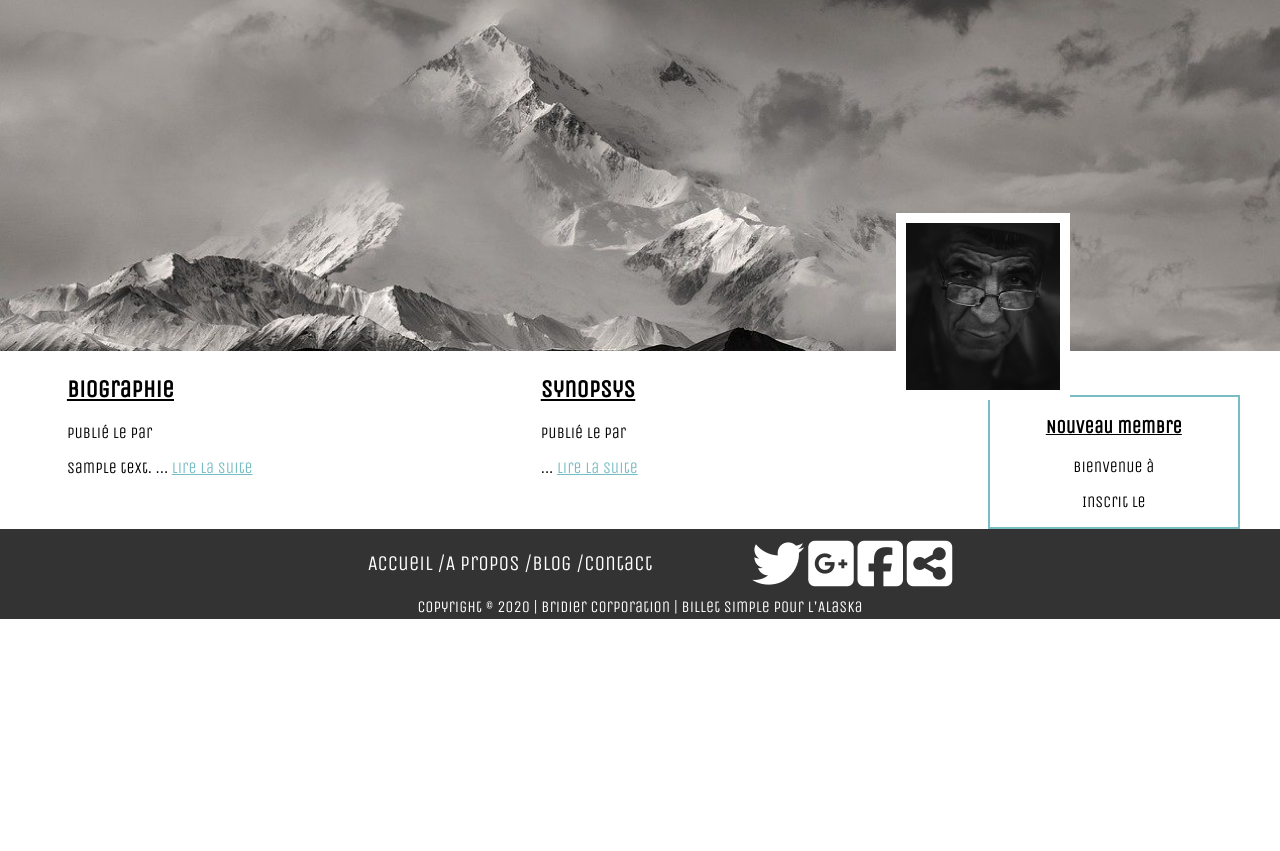
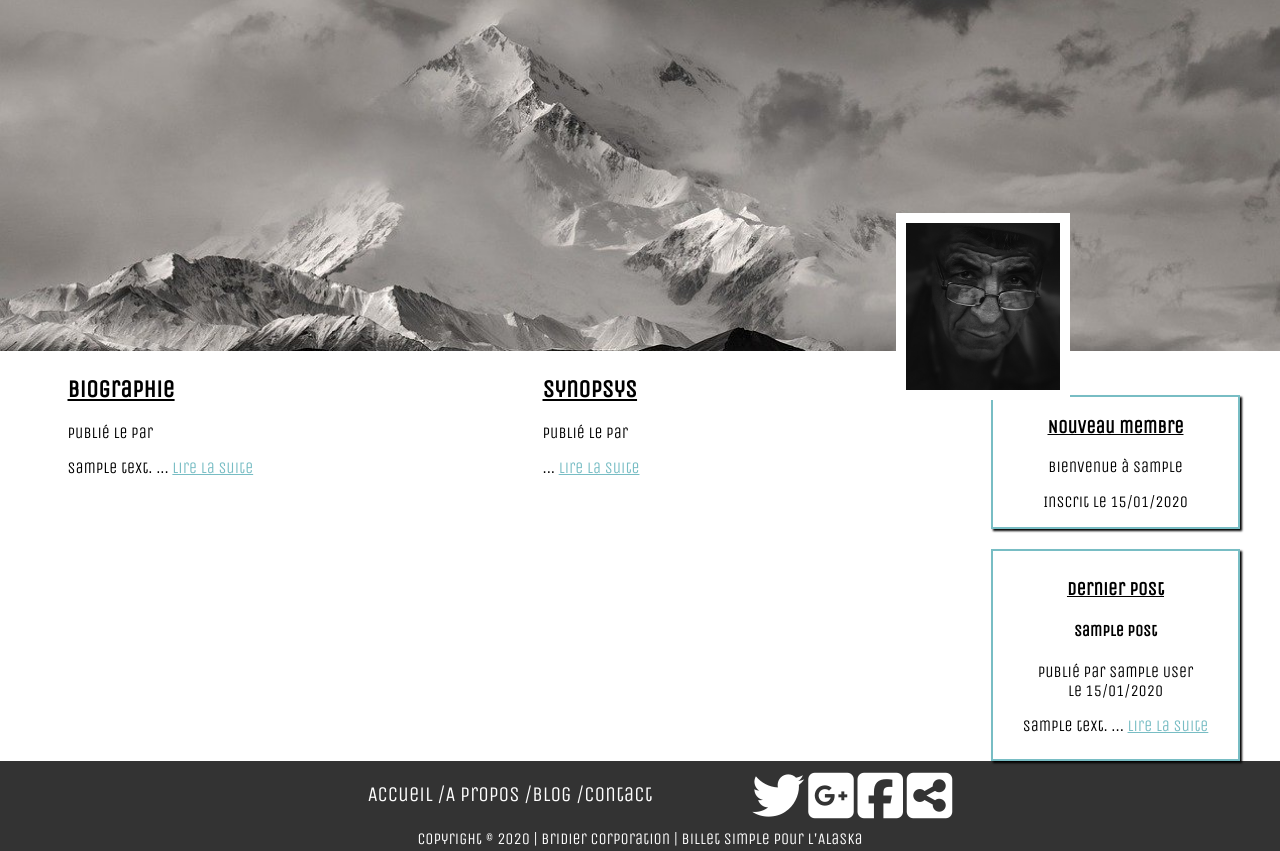
Before and after one commit to erwan300313/Blog_Jean_Forteroche, a PHP site: page / in a window 1280 px wide. Shown: the part 230-1081 px from the top of the page. Before the commit the page ends 849 px from the top, so only its background shows below. Run offline with PHP 8.4, Linux system fonts and the light colour scheme; tables that the repository leaves empty or names only in its code hold one stand-in row (values such as "Sample post"); some libraries are stand-ins or nearby versions.

Commit message:
add lastPost indexView

```diff
--- a/controller/controller.php
+++ b/controller/controller.php
@@ -10,6 +10,7 @@ function indexPosts()
     $userManager = new UserManager();
     $bio = $postManager->getBio(); // Appel de la fonction getBio
     $syn = $postManager->getSyn(); // Appel de la fonction getSyn
+    $lastPost = $postManager->lastPost();
     $lastUser = $userManager->getLastUser();
     require('view/indexView.php');
 }
--- a/model/postManager.php
+++ b/model/postManager.php
@@ -19,4 +19,12 @@ class PostManager extends Manager
         $syn = $req->fetch();
         return $syn;
     }
+    public function lastPost()
+    {
+        $db = $this->dbConnect();
+        $req = $db->query('SELECT id,author, title, LEFT( content, 300 ) AS content, DATE_FORMAT(date_creation, \'%d/%m/%Y\') AS date_creation FROM posts ORDER BY id DESC
+        LIMIT 1');
+        $lastPost = $req->fetch();
+        return $lastPost;
+    }
 }
--- a/model/userManager.php
+++ b/model/userManager.php
@@ -8,7 +8,8 @@ class UserManager extends Manager
     public function getLastUser()
     {
         $db = $this->dbConnect();
-        $req = $db->query('SELECT id, pseudo, DATE_FORMAT(date_inscription, \'%d/%m/%Y\') AS date_inscirption FROM users WHERE id = 9');
+        $req = $db->query('SELECT id, pseudo, DATE_FORMAT(date_inscription, \'%d/%m/%Y\') AS date_inscirption FROM users ORDER BY id DESC
+        LIMIT 1');
         $lastUser = $req->fetch();
         return $lastUser;
     }
--- a/public/css/style.css
+++ b/public/css/style.css
@@ -117,10 +117,23 @@ footer a, .copyright{
 
 .rightSection{
     width: 249px;
-    height: 130px;
     margin-top: 40px;
     text-align: center;
+}
+
+.lastUser{
     border: 2px solid rgb(120, 189, 196);
+    height: 130px;
+}
+
+.lastPost{
+    border: 2px solid rgb(120, 189, 196);
+    margin-top: 20px;
+    padding: 8px;;
+}
+
+.lastUser, .lastPost{
+    box-shadow: 2px 2px 2Px black;
 }
 
 .biography, .synopsys{
--- a/view/indexView.php
+++ b/view/indexView.php
@@ -34,6 +34,15 @@
             <p>Inscrit le <?=htmlspecialchars($lastUser['date_inscirption'])?></p>
 
         </article>
+        <article class="lastPost">
+            <h3>Dernier post</h3>
+            <h4><?=htmlspecialchars($lastPost['title'])?></h4>
+            <p>publié par <?=htmlspecialchars($lastPost['author'])?><br /> le <?=htmlspecialchars($lastPost['date_creation'])?></p>
+            <p>
+                <?=htmlspecialchars($lastPost['content'])?>
+                ... <a href="" class="readMore">Lire la suite</a>
+            </p>
+        </article>
     </section>
 </section>
 
```
